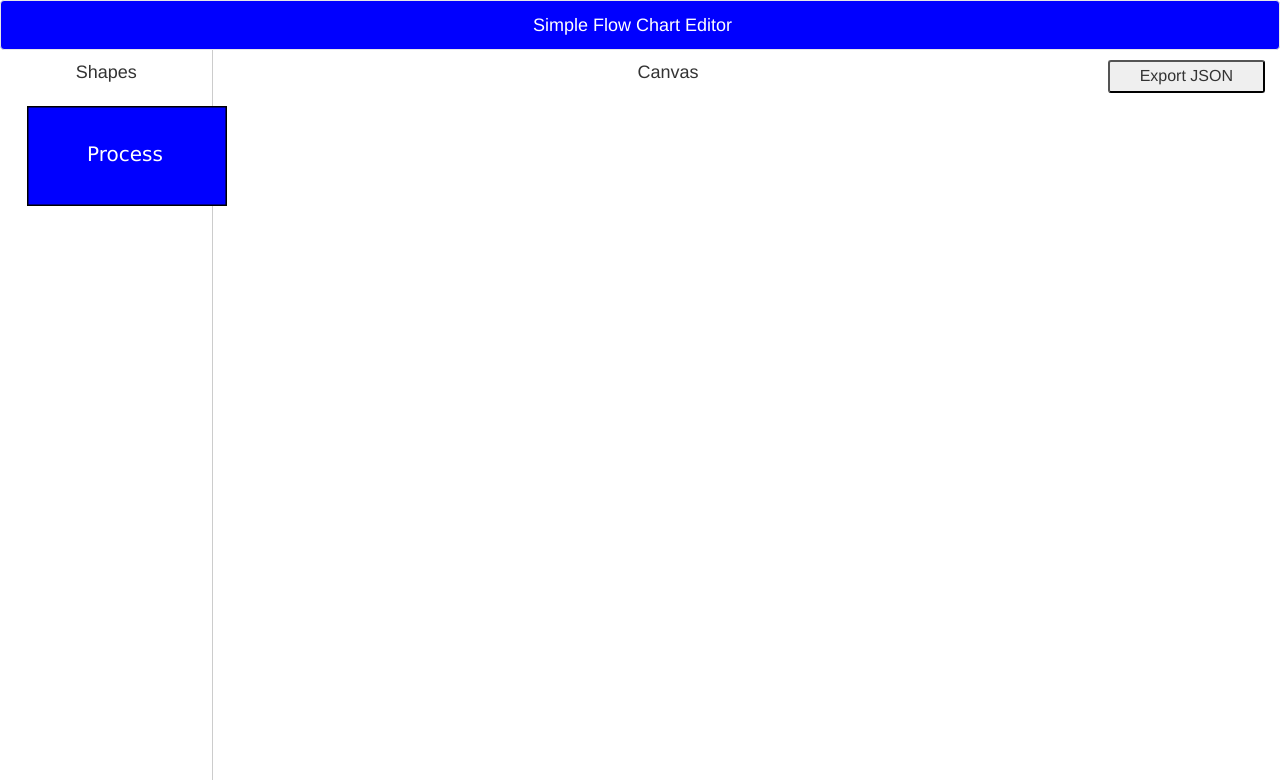
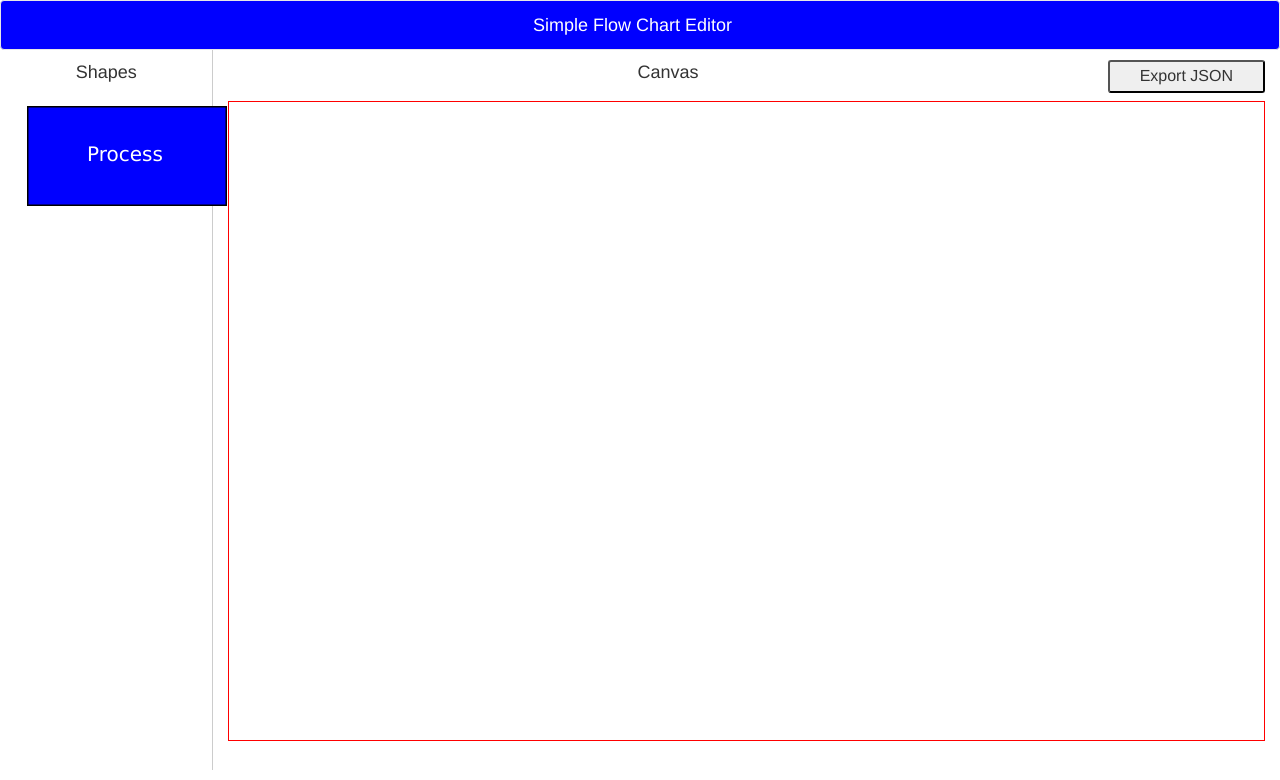
Before and after one commit to ssyed-ahmed/flexrule, an Angular app: page / in a window 1280 px wide. Shown: the top 780 px of the page. Built offline with nearby package versions, Linux system fonts and the light colour scheme.

Commit message:
Added drag and drop basic functionality

```diff
--- a/src/app/app.module.ts
+++ b/src/app/app.module.ts
@@ -5,13 +5,15 @@ import { AppComponent } from './app.component';
 import { HeaderComponent } from './header/header.component';
 import { EditorComponent } from './editor/editor.component';
 import { ProcessComponent } from './process/process.component';
+import { DocumentComponent } from './document/document.component';
 
 @NgModule({
   declarations: [
     AppComponent,
     HeaderComponent,
     EditorComponent,
-    ProcessComponent
+    ProcessComponent,
+    DocumentComponent
   ],
   imports: [
     BrowserModule
--- /dev/null
+++ b/src/app/document/document.component.html
@@ -0,0 +1 @@
+<p>document works!</p>
--- /dev/null
+++ b/src/app/document/document.component.ts
@@ -0,0 +1,15 @@
+import { Component, OnInit } from '@angular/core';
+
+@Component({
+  selector: 'app-document',
+  templateUrl: './document.component.html',
+  styleUrls: ['./document.component.css']
+})
+export class DocumentComponent implements OnInit {
+
+  constructor() { }
+
+  ngOnInit() {
+  }
+
+}
--- a/src/app/editor/editor.component.css
+++ b/src/app/editor/editor.component.css
@@ -1,6 +1,6 @@
 .left-menu {
     border-right: 1px solid #ccc;
-    min-height: 100vh;
+    min-height: 90vh;
 }
 .left-menu-heading {
     text-align: center;
@@ -21,3 +21,9 @@ button {
     padding-top: 20px;
     padding-left: 12px;
 }
+
+#editor-container {
+    margin-top: 15px;
+    height: 80vh;
+    border: 1px solid red;
+}
--- a/src/app/editor/editor.component.html
+++ b/src/app/editor/editor.component.html
@@ -15,6 +15,11 @@
                     <button>Export JSON</button>
                 </div>
             </div>
+            <div id="editor-container" (dragover)="allowDrop($event)" (drop)="onDrop($event)">
+                <!-- <canvas id="editor-canvas" width="100%" height="100%">
+
+                </canvas> -->
+            </div>
         </div>
     </div>
 </div>
--- a/src/app/editor/editor.component.ts
+++ b/src/app/editor/editor.component.ts
@@ -7,9 +7,34 @@ import { Component, OnInit } from '@angular/core';
 })
 export class EditorComponent implements OnInit {
 
+  canvas: any
+
   constructor() { }
 
   ngOnInit() {
+    // this.canvas = <HTMLCanvasElement> document.getElementById('editor-canvas')
+    // let context = this.canvas.getContext('2d')
+
+    // window.addEventListener('resize', this.resizeCanvas, false)
+    // this.resizeCanvas()
   }
 
+  resizeCanvas() {
+    let container = document.getElementById('editor-container')
+    this.canvas.width = container.clientWidth
+    this.canvas.height = container.clientHeight
+  }
+
+  allowDrop(evt) {
+    evt.preventDefault()
+  }
+
+  onDrop(evt) {
+    evt.preventDefault()
+    let data = evt.dataTransfer.getData('text/html')
+    // evt.target.appendChild(document.getElementById(data))
+    var nodeCopy: any = document.getElementById(data).cloneNode(true);
+    nodeCopy.id = "newId"; /* We cannot use the same ID */
+    evt.target.appendChild(nodeCopy);
+  }
 }
--- a/src/app/process/process.component.css
+++ b/src/app/process/process.component.css
@@ -1,3 +1,3 @@
 .process {
-    cursor: pointer;
+    /* cursor: pointer; */
 }
--- a/src/app/process/process.component.html
+++ b/src/app/process/process.component.html
@@ -1,4 +1,4 @@
-<div class="process">
+<div class="process" id="process" draggable="true" (dragstart)="dragStart($event)">
     <svg width="200" height="100">
         <rect width="200" height="100" style="fill:rgb(0,0,255);stroke-width:3;stroke:rgb(0,0,0)" />
         <text x="60" y="55" font-family="Verdana" font-size="20" fill="white">Process</text>
--- a/src/app/process/process.component.ts
+++ b/src/app/process/process.component.ts
@@ -12,4 +12,10 @@ export class ProcessComponent implements OnInit {
   ngOnInit() {
   }
 
+  dragStart(evt) {
+    // alert('drag started')
+    console.log(evt.target.id)
+    evt.dataTransfer.setData("text/html", evt.target.id);
+  }
+
 }
```
Also changed, not shown: src/app/document/document.component.css (added), 1 other file (tests, documents, lock files or other folders).
